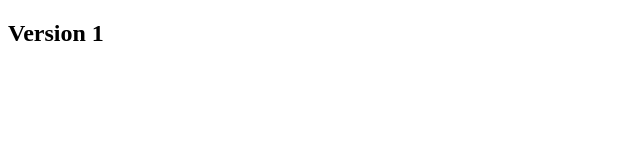
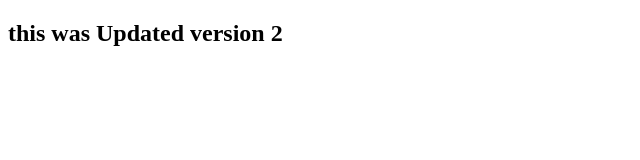
Before and after one commit to jeetvaishnavnadol/github, a plain HTML site: page index.html in a window 1280 px wide. Shown: the whole page, without its empty margins (0-640 px from the left). Drawn offline with Linux system fonts and the light colour scheme.

Commit message:
version 2

```diff
--- a/index.html
+++ b/index.html
@@ -5,7 +5,7 @@
 </head>
 
 <body>
-<h2>Version 1</h2>
+<h2>this was Updated version 2</h2>
 </body>
 
 </html>
```
